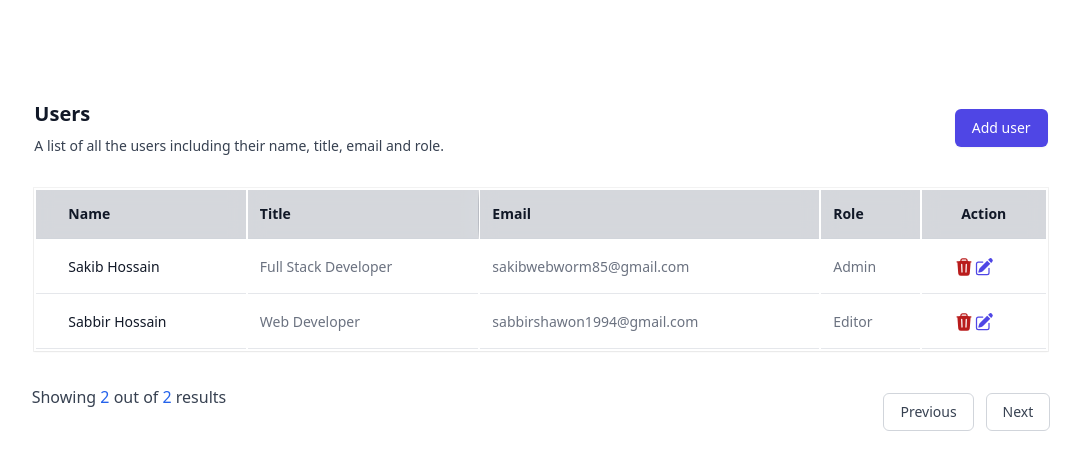
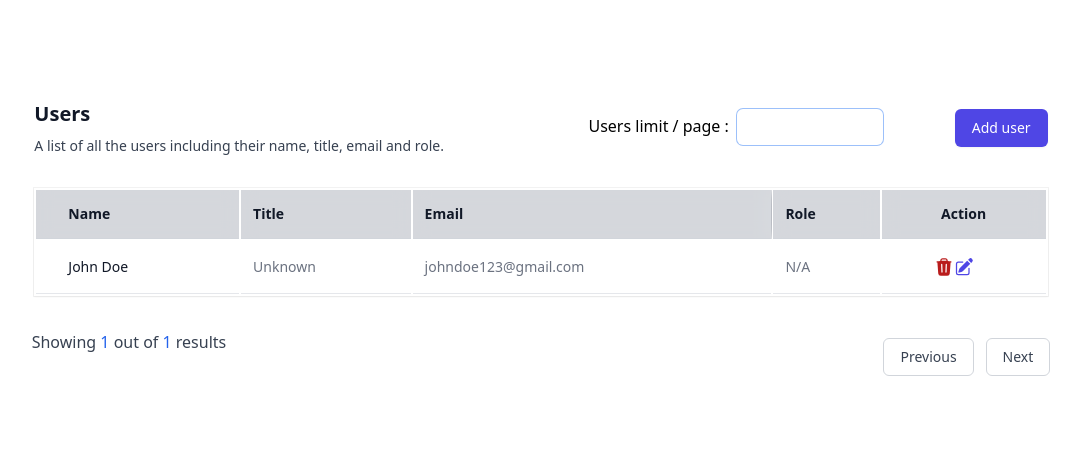
Before and after one commit to Sabbirhossain97/react-user-management, a React (Create React App) app: page / in a window 1280 px wide. Shown: the top 470 px of the page, without its empty margins (99-1180 px from the left). Built offline with nearby package versions, Linux system fonts and the light colour scheme.

Commit message:
some changes in form section

```diff
--- a/src/App.js
+++ b/src/App.js
@@ -17,19 +17,11 @@ function App() {
   const [users, setUser] = useState([
     {
       id: 1,
-      firstName: "Sakib",
-      lastName: "Hossain",
-      title: "Full Stack Developer",
-      email: "sakibwebworm85@gmail.com",
-      role: "Admin",
-    },
-    {
-      id: 2,
-      firstName: "Sabbir",
-      lastName: "Hossain",
-      title: "Web Developer",
-      email: "sabbirshawon1994@gmail.com",
-      role: "Editor",
+      firstName: "John",
+      lastName: "Doe",
+      title: "Unknown",
+      email: "johndoe123@gmail.com",
+      role: "N/A",
     },
   ]);
 
@@ -119,8 +111,11 @@ function App() {
         })
     );
   }
+  function limitHandler(e) {
+    setItemsPerPage(e.target.value);
+  }
   //pagination related codes are here
-  const [itemsPerPage] = useState(3);
+  const [itemsPerPage, setItemsPerPage] = useState(3);
   const [currentPage, setCurrentPage] = useState(1);
   const [totalPage, setTotalPage] = useState(0);
 
@@ -139,6 +134,14 @@ function App() {
             </p>
           </div>
           <div className="flex justify-between">
+            <div className="ml-8">
+              <label className="bold font-medium">Users limit / page :</label>
+              <input
+                type="number"
+                className="ring-1 rounded-md border-indigo-600 px-2 py-2 font-medium text-sm w-2/5 ml-2"
+                onChange={(e) => limitHandler(e)}
+              />
+            </div>
             <button
               type="button"
               onClick={() => setShowModal(true)}
@@ -294,10 +297,10 @@ function App() {
 
           <div className="fixed inset-0 z-10 overflow-y-auto">
             <div className="flex min-h-full items-end justify-center p-4 text-center sm:items-center sm:p-0">
-              <div className="relative transform overflow-hidden rounded-lg bg-white px-4 pt-5 pb-4 text-left shadow-xl transition-all sm:my-8 sm:w-full sm:max-w-sm sm:p-6">
+              <div className="relative transform overflow-hidden rounded-lg bg-white px-4 pt-4 pb-4 text-left shadow-xl transition-all ">
                 <div>
                   <form className="space-y-6" onSubmit={addUser}>
-                    <div className="bg-white px-4 py-5 shadow sm:rounded-lg sm:p-6">
+                    <div className="bg-white px-2 py-2  sm:rounded-lg sm:p-6">
                       <div>
                         <div>
                           <h3 className="text-lg mb-8 font-medium leading-6 text-gray-900">
@@ -305,8 +308,8 @@ function App() {
                           </h3>
                         </div>
                         <div className="mt-5 md:col-span-2 md:mt-0">
-                          <div className="grid grid-cols-6 gap-6">
-                            <div className="col-span-6 sm:col-span-3">
+                          <div className="grid grid-cols-8 gap-6">
+                            <div className="col-span-8 ">
                               <label
                                 htmlFor="first-name"
                                 className="block text-sm font-medium text-gray-700"
@@ -321,11 +324,11 @@ function App() {
                                 id="first-name"
                                 required
                                 autoComplete="given-name"
-                                className="mt-1 block w-full rounded-md border-gray-300 shadow-sm focus:border-indigo-500 focus:ring-indigo-500 sm:text-sm"
+                                className="ring-1 ring-slate-200 mt-1 block w-full h-8 rounded-md border-gray-700 shadow-sm focus:border-indigo-500 focus:outline-none focus:ring-indigo-500 sm:text-sm"
                               />
                             </div>
 
-                            <div className="col-span-6 sm:col-span-3">
+                            <div className="col-span-8 ">
                               <label
                                 htmlFor="last-name"
                                 className="block text-sm font-medium text-gray-700"
@@ -340,11 +343,11 @@ function App() {
                                 id="last-name"
                                 required
                                 autoComplete="family-name"
-                                className="mt-1 block w-full rounded-md border-gray-300 shadow-sm focus:border-indigo-500 focus:ring-indigo-500 sm:text-sm"
+                                className="ring-1 ring-slate-200 mt-1 block w-full h-8 rounded-md border-gray-300 shadow-sm focus:border-indigo-500 focus:outline-none focus:ring-indigo-500 sm:text-sm"
                               />
                             </div>
 
-                            <div className="col-span-6 sm:col-span-4">
+                            <div className="col-span-8">
                               <label
                                 htmlFor="email-address"
                                 className="block text-sm font-medium text-gray-700"
@@ -359,10 +362,10 @@ function App() {
                                 id="email-address"
                                 required
                                 autoComplete="email"
-                                className="mt-1 block w-full rounded-md border-gray-300 shadow-sm focus:border-indigo-500 focus:ring-indigo-500 sm:text-sm"
+                                className="ring-1 ring-slate-200 mt-1 block w-full h-8 rounded-md border-gray-300 shadow-sm focus:border-indigo-500 focus:outline-none focus:ring-indigo-500 sm:text-sm"
                               />
                             </div>
-                            <div className="col-span-6 sm:col-span-4">
+                            <div className="col-span-4 ">
                               <label
                                 htmlFor="title"
                                 className="block text-sm font-medium text-gray-700"
@@ -377,10 +380,10 @@ function App() {
                                 id="title"
                                 required
                                 autoComplete="title"
-                                className="mt-1 block w-full rounded-md border-gray-300 shadow-sm focus:border-indigo-500 focus:ring-indigo-500 sm:text-sm"
+                                className="ring-1 ring-slate-200 mt-1 block w-full h-8 rounded-md border-gray-300 shadow-sm focus:border-indigo-500 focus:outline-none focus:ring-indigo-500 sm:text-sm"
                               />
                             </div>
-                            <div className="col-span-6 sm:col-span-3">
+                            <div className="col-span-4">
                               <label
                                 htmlFor="role"
                                 className="block text-sm font-medium text-gray-700"
@@ -394,7 +397,7 @@ function App() {
                                 name="role"
                                 required
                                 autoComplete="country-name"
-                                className="mt-1 block w-full rounded-md border border-gray-300 bg-white py-2 px-3 shadow-sm focus:border-indigo-500 focus:outline-none focus:ring-indigo-500 sm:text-sm"
+                                className="mt-1 block w-full h-8 rounded-md border border-slate-200 bg-white px-2 py-1 shadow-sm focus:border-indigo-500 focus:outline-none focus:ring-indigo-500 sm:text-sm"
                               >
                                 <option>Admin</option>
                                 <option>Editor</option>
--- a/src/components/Pagination.js
+++ b/src/components/Pagination.js
@@ -17,6 +17,7 @@ const Pagination = ({
       setCurrentPage((e) => e - 1);
     }
   }
+  //for total items showing in current page
   const startIndex = (currentPage - 1) * itemsPerPage;
   const endIndex = Math.min(startIndex + itemsPerPage - 1, users.length - 1);
   return (
@@ -29,7 +30,7 @@ const Pagination = ({
           <p className="text-md text-gray-700">
             Showing
             <span className="font-medium text-blue-600">
-              &nbsp;{(endIndex-startIndex)+1}
+              &nbsp;{endIndex - startIndex + 1}
             </span>
             <span className="">
               &nbsp;out of&nbsp;
@@ -43,7 +44,7 @@ const Pagination = ({
             onClick={() => previousPage()}
             className={`${
               currentPage === 1
-                ? "bg-gray-300 pointer-events-none text-gray-400"
+                ? "bg-gray-300 cursor-not-allowed text-gray-400"
                 : ""
             } relativeinline-flex items-center rounded-md border border-gray-300 bg-white px-4 py-2 text-sm font-medium text-gray-700 hover:bg-gray-50`}
           >
@@ -53,7 +54,7 @@ const Pagination = ({
             onClick={() => nextPage()}
             className={`${
               currentPage === totalPage
-                ? "bg-gray-300 pointer-events-none text-gray-400"
+                ? "bg-gray-300 cursor-not-allowed text-gray-400"
                 : ""
             } relative ml-3 inline-flex items-center rounded-md border border-gray-300 bg-white px-4 py-2 text-sm font-medium text-gray-700 hover:bg-gray-50`}
           >
```
